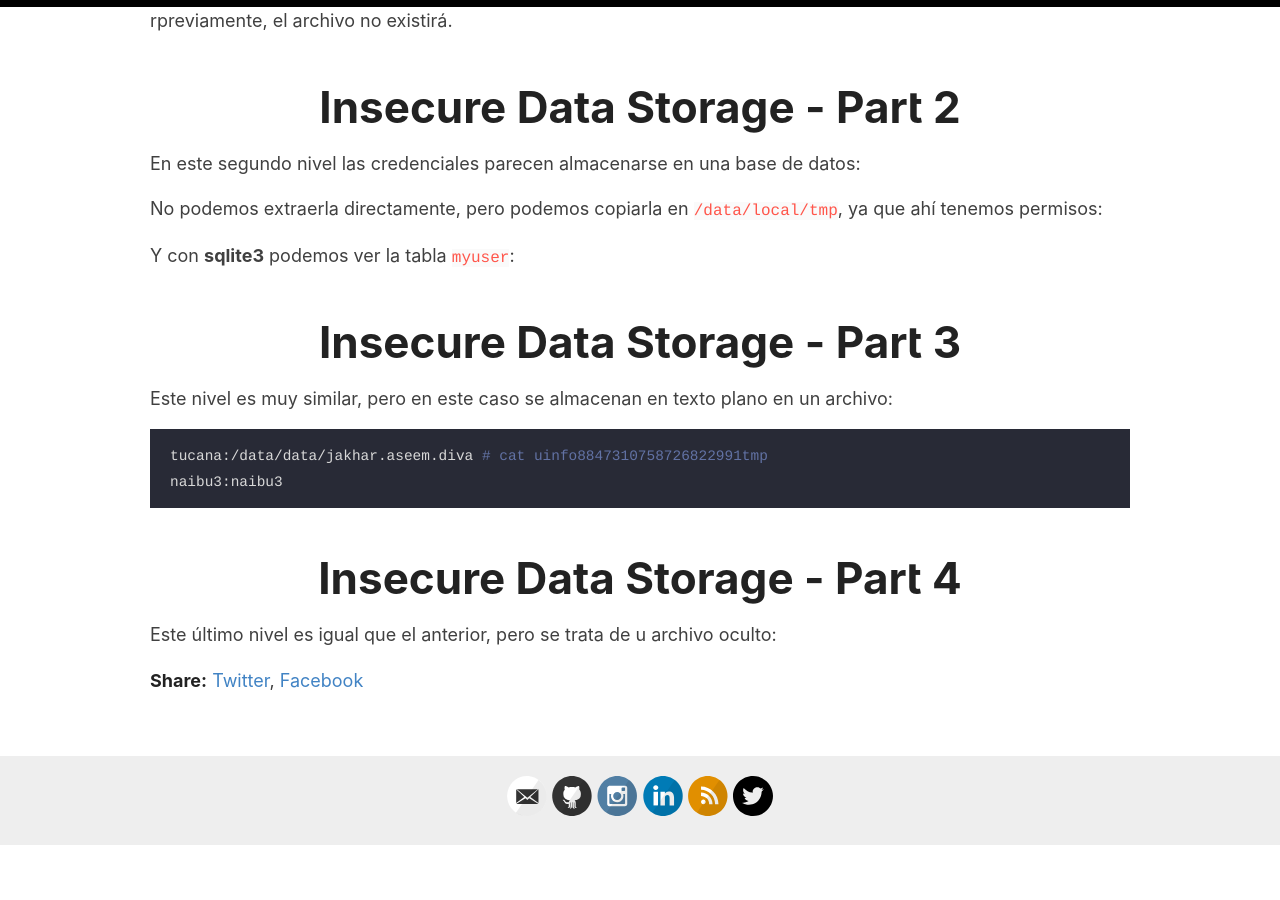
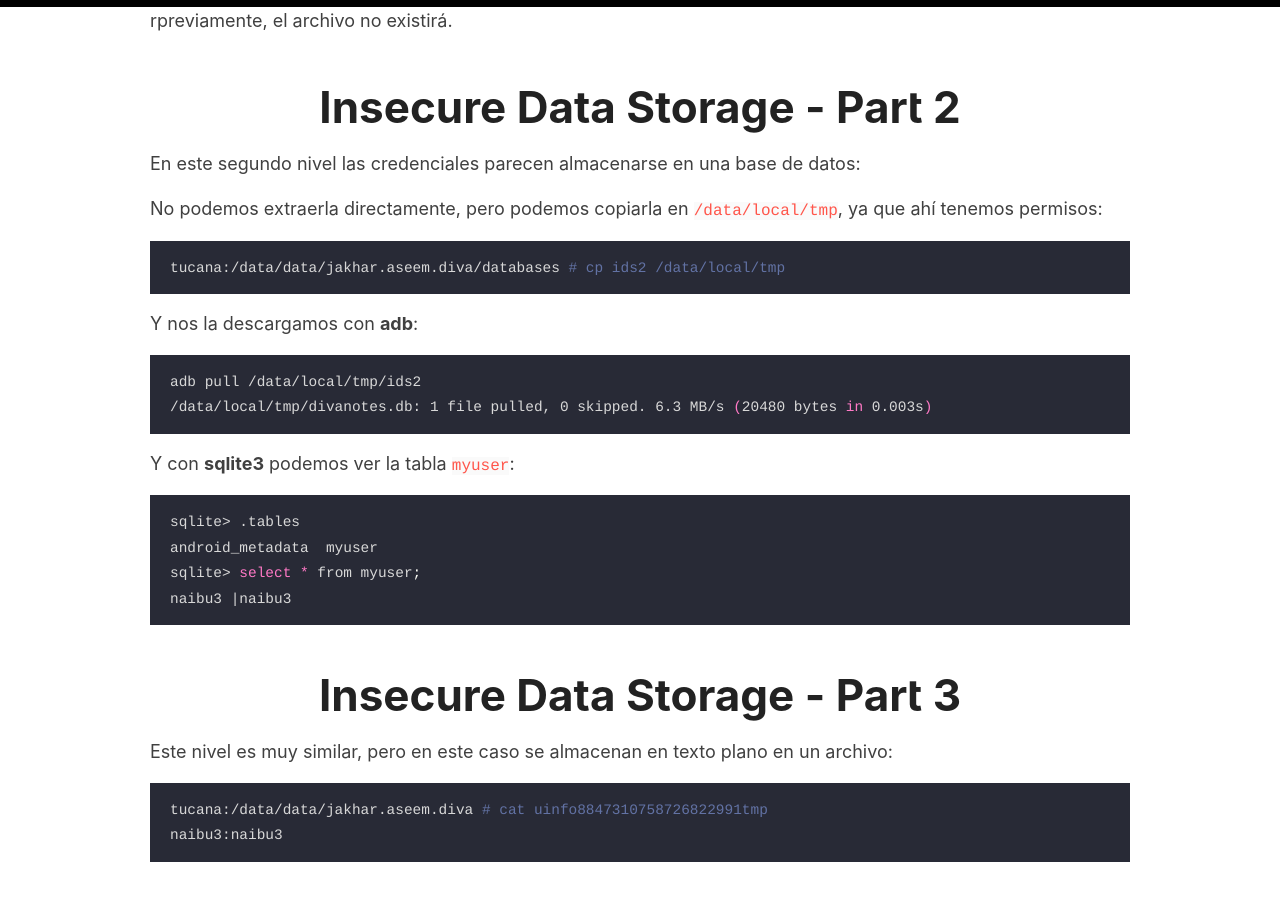
Before and after one commit to naibu3/naibu3.github.io, a Jekyll site: the page built from _posts/2025-06-27-Una-DIVA-es.md, in a window 1280 px wide and 900 px high, scrolled down 1856 px. Built offline with Jekyll 4.4.1, drawn with Linux system fonts in a browser that asks for light colours; comment, search, counter and statistics services are not loaded; before the commit the page ends 2702 px from its top, so only the background shows below that.

Commit message:
Update 2025-06-27-Una-DIVA-es.md

````diff
--- a/_posts/2025-06-27-Una-DIVA-es.md
+++ b/_posts/2025-06-27-Una-DIVA-es.md
@@ -63,9 +63,25 @@ En este segundo nivel las credenciales parecen almacenarse en una base de datos:
 
 No podemos extraerla directamente, pero podemos copiarla en `/data/local/tmp`, ya que ahí tenemos permisos:
 
+```bash
+tucana:/data/data/jakhar.aseem.diva/databases # cp ids2 /data/local/tmp
+```
+
+Y nos la descargamos con **adb**:
+
+```bash
+adb pull /data/local/tmp/ids2
+/data/local/tmp/divanotes.db: 1 file pulled, 0 skipped. 6.3 MB/s (20480 bytes in 0.003s)
+```
+
 Y con **sqlite3** podemos ver la tabla `myuser`:
 
-
+```bash
+sqlite> .tables
+android_metadata  myuser
+sqlite> select * from myuser;
+naibu3 |naibu3
+```
 
 # Insecure Data Storage - Part 3
 
````
